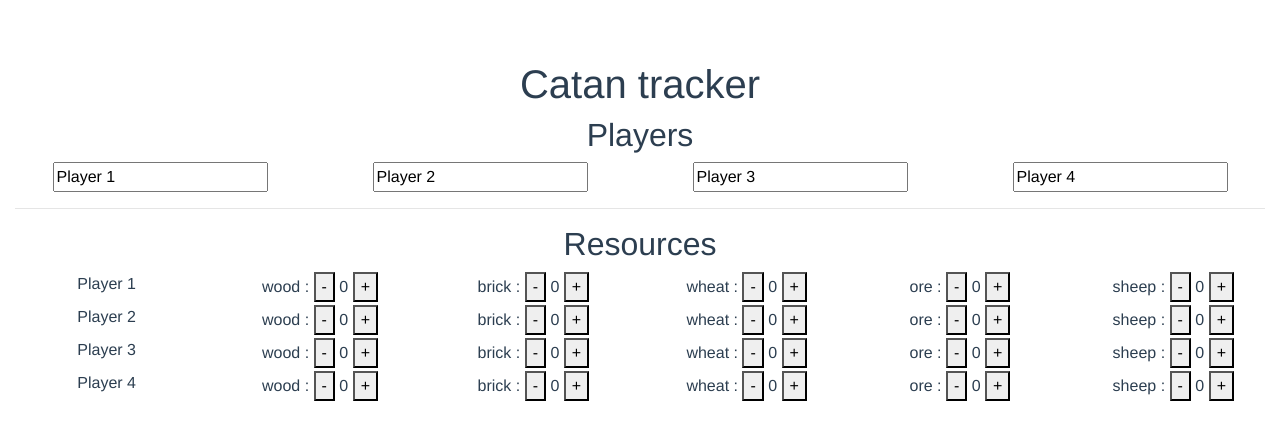
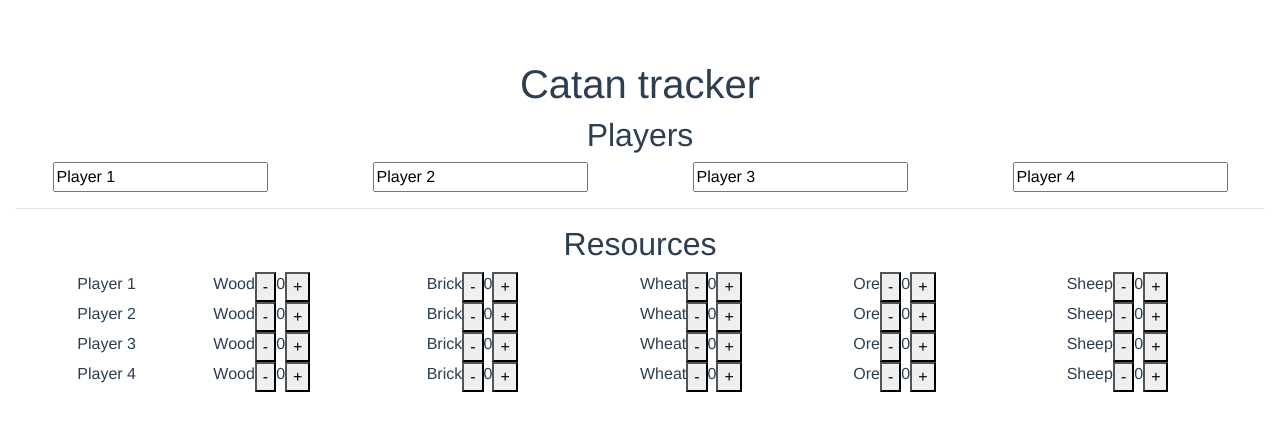
Before and after one commit to jacqueshovine/catan_tracker, a Vue app: page / in a window 1280 px wide. Shown: the top 440 px of the page. Built offline with nearby package versions, Linux system fonts and the light colour scheme.

Commit message:
v0.1 Components reorganised

```diff
--- a/src/App.vue
+++ b/src/App.vue
@@ -8,13 +8,15 @@
     <div>
       <h2>Players</h2>
       <b-row>
-        <b-col v-for="(player, index) in players" :key="index">
+        <b-col v-for="player in players" v-bind:key="player.id" v-bind:name="player.name">
           <input v-model="player.name">
         </b-col>
       </b-row>
     </div>
     <hr>
     <h2>Resources</h2>
+    <player v-for="player in players" v-bind:key="player.id" v-bind:name="player.name"></player>
+    <!--
     <b-row v-for="player in players" v-bind:key="player.id">
       <b-col>{{ player.name }}</b-col>
       <b-col v-for="resource in resources" v-bind:key="resource.id">
@@ -22,29 +24,30 @@
       </b-col>
       <hr>
     </b-row>
+    -->
 
   </b-container>
 </template>
 
 <script>
 // import HelloWorld from './components/HelloWorld.vue'
-// import Player from './components/Player.vue'
-import Resource from './components/Resource.vue'
+import Player from './components/Player.vue'
+// import Resource from './components/Resource.vue'
 
 export default {
   name: 'App',
   components: {
     // HelloWorld,
-    //Player,
-    Resource
+    Player,
+    // Resource
   },
   data() {
     return {
       players: [
-        {name: 'Player 1', score: 0},
-        {name: 'Player 2', score: 0},
-        {name: 'Player 3', score: 0},
-        {name: 'Player 4', score: 0},
+        {id: 1, name: 'Player 1', score: 0},
+        {id: 2, name: 'Player 2', score: 0},
+        {id: 3, name: 'Player 3', score: 0},
+        {id: 4, name: 'Player 4', score: 0},
       ],
       resources: ['wood', 'brick', 'wheat', 'ore', 'sheep']
     }
--- a/src/components/Player.vue
+++ b/src/components/Player.vue
@@ -1,9 +1,14 @@
 <template>
   <b-row>
-    {{ playerName }}
-    <label v-for="item in items" v-bind:key="item.id">
-      <resource :resourceName="item"/>
-    </label>
+    <b-col>
+      {{ name }}
+    </b-col>
+    <b-col v-for="resource in resources" v-bind:key="resource.id">
+      <b-row>
+        <resource :name="resource.name"></resource>
+        <button v-on:click="decrement(resource)"> - </button> {{ resource.count }} <button v-on:click="increment(resource)"> + </button>
+      </b-row>
+    </b-col>
   </b-row>
 </template>
 
@@ -12,16 +17,32 @@
 import Resource from './Resource.vue'
 
 export default {
-  name: 'Player',
+  name: 'Player', // Component name
   components: {
     Resource
   },
   props: {
-    playerName: String
+    name: String // Player name
   },
   data() {
     return {
-      items: ['wood', 'brick', 'wheat', 'ore', 'sheep']
+      resources: [
+        {id: 1, name:'Wood', count: 0},
+        {id: 2, name:'Brick', count: 0},
+        {id: 3, name:'Wheat', count: 0},
+        {id: 4, name:'Ore', count: 0},
+        {id: 5, name:'Sheep', count: 0},
+      ]
+    }
+  },
+  methods: {
+    increment(resource) {
+      resource.count += 1
+    },
+    decrement(resource) {
+      if (resource.count > 0) {
+        resource.count -= 1
+      }
     }
   }
 }
--- a/src/components/Resource.vue
+++ b/src/components/Resource.vue
@@ -1,27 +1,12 @@
 <template>
-  <div>{{ resourceName }} : <button v-on:click="decrement()">-</button> {{ count }} <button v-on:click="increment()">+</button></div>
+  <div>{{ name }}</div>
 </template>
 
 <script>
 export default {
-  name: 'Resource',
+  name: 'Resource', // Component name
   props: {
-    resourceName: String
-  },
-  data() {
-    return {
-      count: 0
-    }
-  },
-  methods: {
-    increment() {
-      this.count += 1
-    },
-    decrement() {
-      if (this.count > 0) {
-        this.count -= 1
-      }
-    }
+    name: String, // Resource name
   }
 }
 </script>
```
